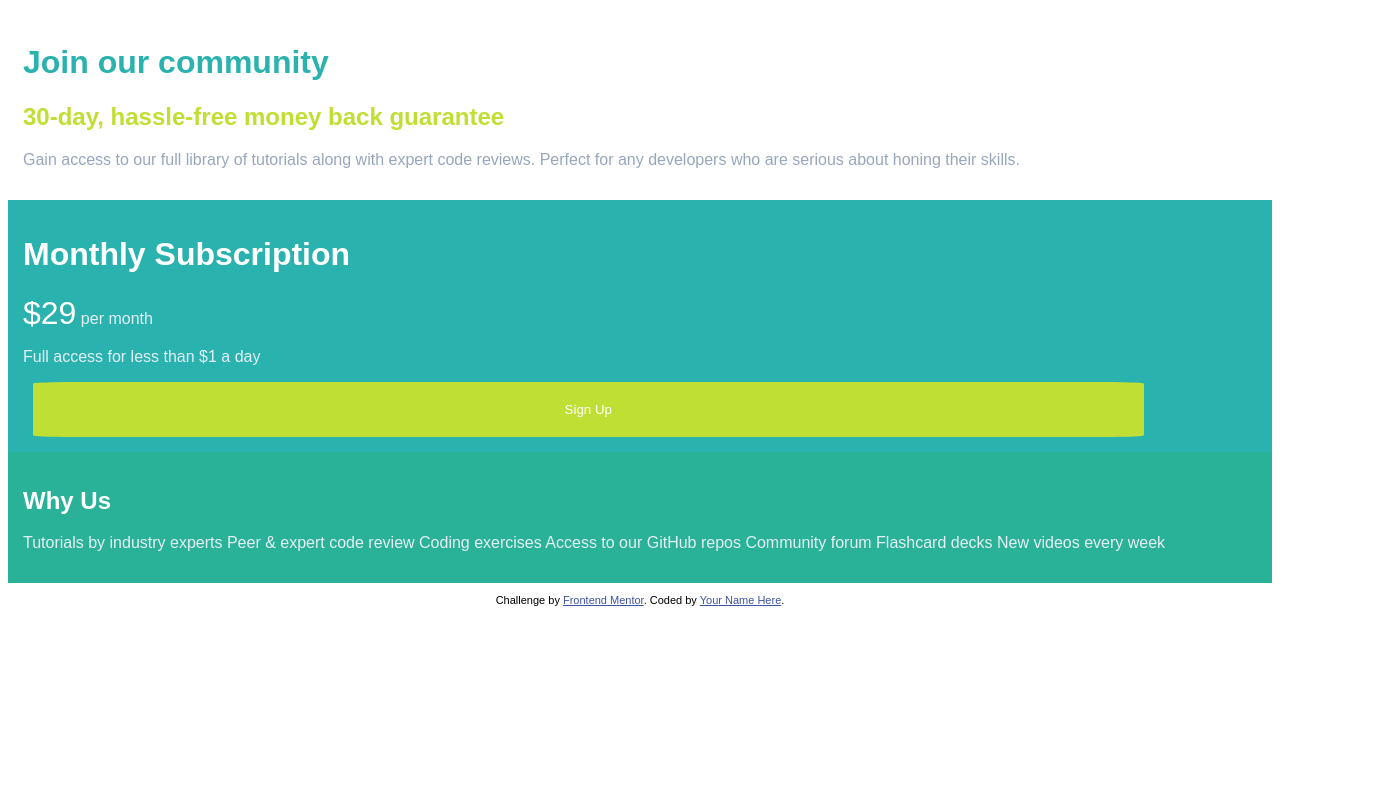
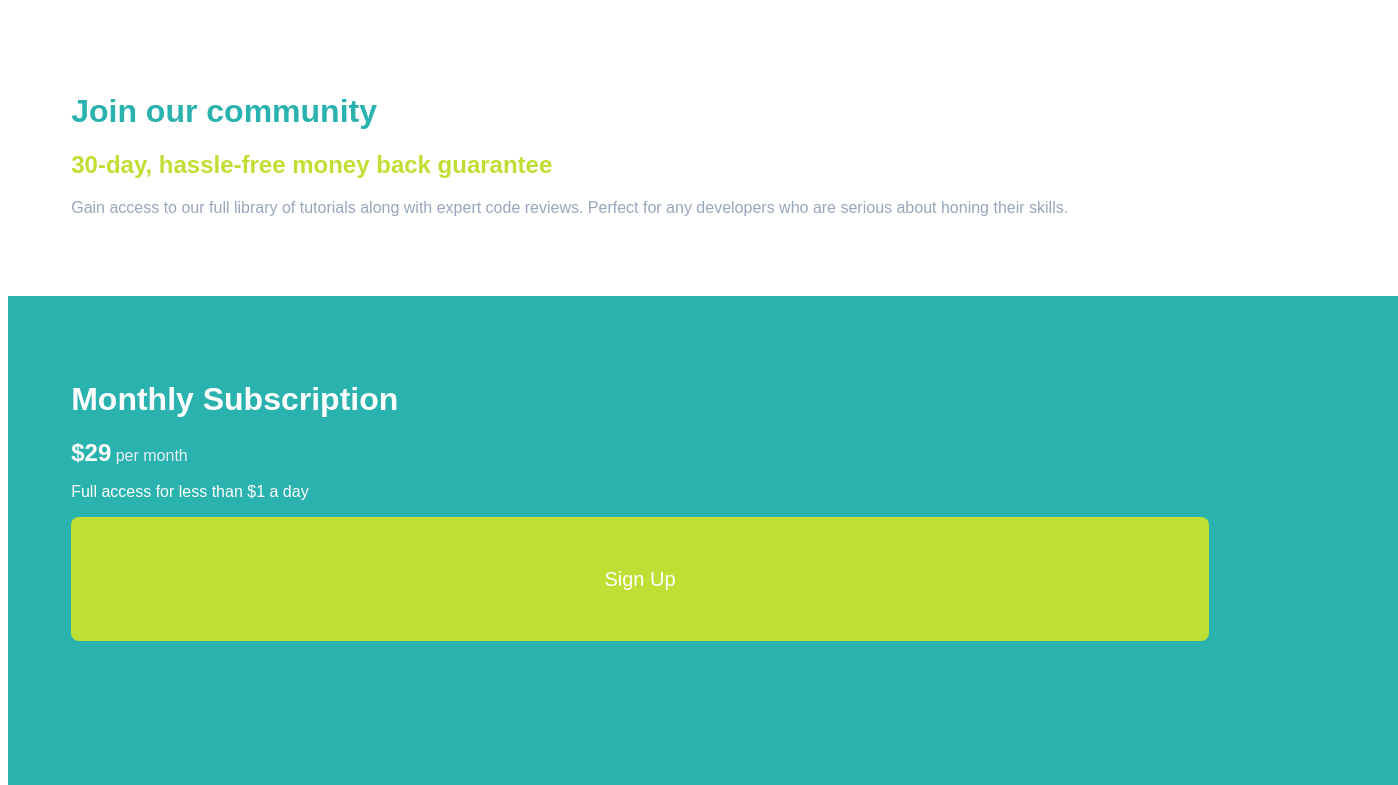
Before and after one commit to ra-y-oo/single-price-grid-component-master, a plain HTML site: page index.html in a window 1280 px wide. Shown: the top 785 px of the page, 1398 px wide, since content can reach past the window. Drawn offline with Linux system fonts and the light colour scheme.

Commit message:
Add style files

```diff
--- a/index.html
+++ b/index.html
@@ -28,7 +28,7 @@
 <div class="cyan">
   <h1>Monthly Subscription</h1>
 
-  <p><span class="price">&dollar;29</span> per month</p>
+  <p class="price"><span class="dollar">&dollar;29</span> per month</p>
 
   <p>Full access for less than &dollar;1 a day</p>
 
@@ -38,13 +38,13 @@
   <h2>Why Us</h2>
 
   <p>
-  Tutorials by industry experts
-  Peer &amp; expert code review
-  Coding exercises
-  Access to our GitHub repos
-  Community forum
-  Flashcard decks
-  New videos every week
+  Tutorials by industry experts <br>
+  Peer &amp; expert code review <br>
+  Coding exercises <br>
+  Access to our GitHub repos <br>
+  Community forum <br>
+  Flashcard decks <br>
+  New videos every week <br>
   </p>
 </div>
 </div>
--- /dev/null
+++ b/style.scss
@@ -0,0 +1,66 @@
+:root{
+    --cyan: hsl(179, 62%, 43%);
+    --brightYellow: hsl(71, 73%, 54%);
+    --lightGray: hsl(204, 43%, 93%);
+    --grayishBlue: hsl(218, 22%, 67%);
+    --font: Karla, sans-serif;
+    --font_size: 16px;
+    --weight: 400;
+    --bolder: 700;
+}
+
+body{
+    font-family: Karla, var(--font);
+    font-size: var(--font_size);
+}
+
+/* Mobile designs */
+
+.white{
+    background-color: white;
+    padding: 5%;
+    h1{
+        color: var(--cyan);
+    }
+    h2{
+        color: var(--brightYellow);
+    }
+    p{
+        color: var(--grayishBlue);
+    }
+}
+
+.container{
+    .cyan{
+        width: 100%;
+        padding: 5%;
+        background-color: var(--cyan);
+        color: white;
+        .price{
+            color: var(--lightGray);
+            .dollar{
+                font-size: 24px;
+                color: white;
+                font-weight: var(--bolder);
+            }
+        }
+        button{
+            width: 90%;
+            padding: 4%;
+            border: none;
+            border-radius: 8px;
+            font-size: 20px;
+            color: white;
+            background-color: var(--brightYellow);
+        }
+    }
+    .light{
+        width: 100%;
+        padding: 5%;
+        background-color: var(--cyan);
+        color: white;
+        p{
+            color: var(--lightGray);
+        }
+    }
+}
```
Also changed, not shown: style.css, 1 other file.
